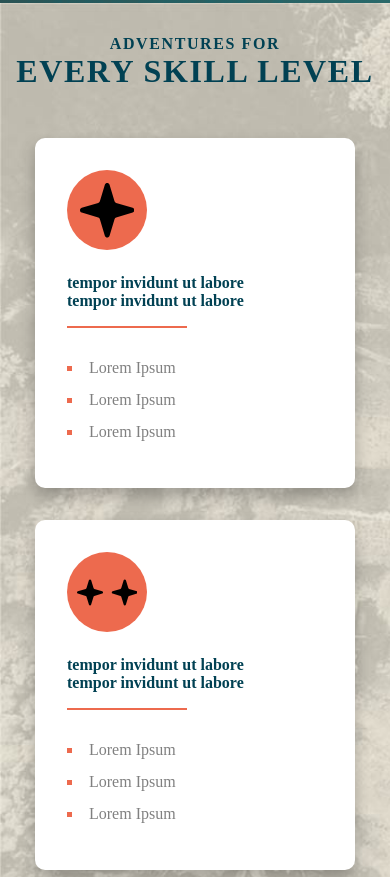
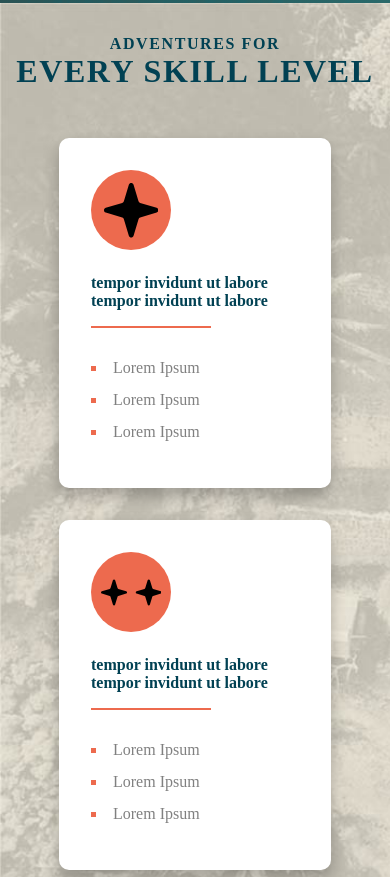
Before and after one commit to graeujer/uma, a plain HTML site: page index.html in a window 390 px wide. Shown: the part 5100-5977 px from the top of the page. Drawn offline with Linux system fonts and the light colour scheme; grey boxes are pictures that could not be loaded.

Commit message:
Update main.css

```diff
--- a/css/main.css
+++ b/css/main.css
@@ -1,7 +1,12 @@
 * {box-sizing:border-box;}
 html {font-size:1em;}
 
-body{margin:0;padding:0;}
+body{
+    margin:0;
+    padding:0;
+    overflow-x:hidden;
+    overflow-y:scroll;
+}
 
 ::selection{
     color:white;
@@ -531,6 +536,7 @@ padding-left:calc(50% - 8rem);
     background-image:url(../images/background.jpg);
     background-size:cover;
     background-repeat:no-repeat;
+
 }
 
 .skills__items {
@@ -550,6 +556,13 @@ padding-left:calc(50% - 8rem);
     padding:2rem 2rem 2.5rem 2rem;
     box-shadow: 0 0.5rem 1rem rgba(0, 0, 0, 0.25);
 
+
+}
+
+@media(max-width:32rem){
+    .skills__item{
+        flex: 0 0 17rem;
+    }
 }
 
 .skills__items-icon{
@@ -735,7 +748,7 @@ color:#ED6A4E;
 
 @media(max-width:32rem){
     .form__phone{
-        margin-left:-1.5rem;
+        margin-left:-2.5rem;
 
     }
 }
```
